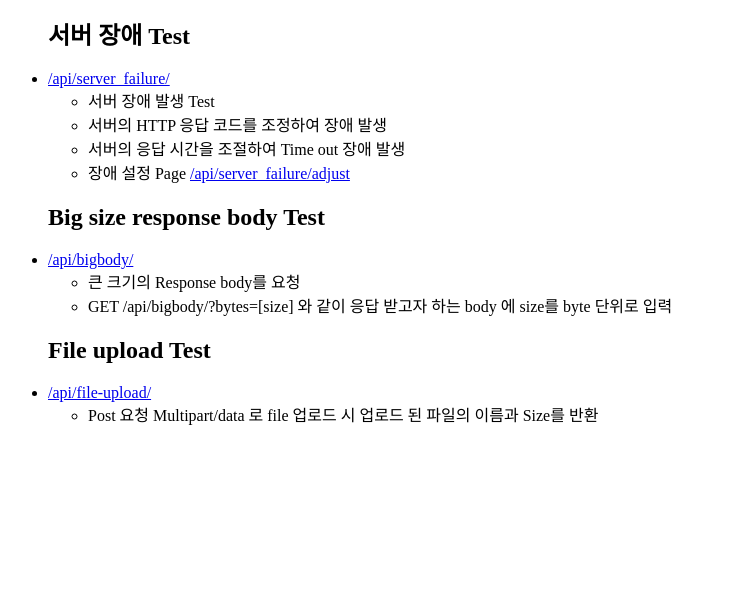
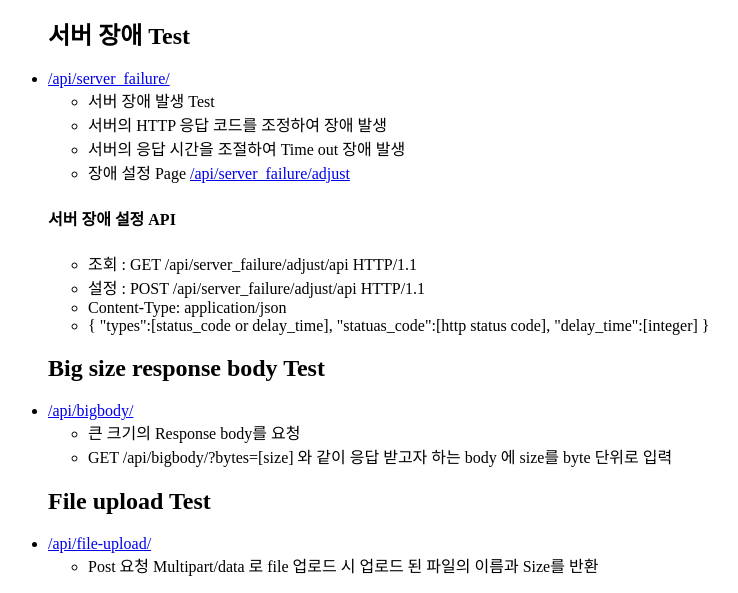
Before and after one commit to taejukim/django_server, a Django app: template api/templates/index.html in a window 1280 px wide. Shown: the part 1016-1609 px from the top of the page, without its empty margins (0-738 px from the left). Before the commit the page ends 1441 px from the top, so only its background shows below. Run offline with Django 3.2, Linux system fonts and the light colour scheme; the template is opened without the code that fills it, so the values that code supplies are empty.

Commit message:
update manual

```diff
--- a/api/templates/index.html
+++ b/api/templates/index.html
@@ -86,6 +86,14 @@
                     <li>서버의 응답 시간을 조절하여 Time out 장애 발생</li>
                     <li>장애 설정 Page <a href="/api/server_failure/adjust" target="_blank">/api/server_failure/adjust</a></li>
                 </ul>
+                <h4>서버 장애 설정 API</h4>
+                <ul>
+                    <li>조회 : GET /api/server_failure/adjust/api HTTP/1.1</li>
+                    <li>설정 : POST /api/server_failure/adjust/api HTTP/1.1</li>
+                    <li>Content-Type: application/json</li>
+                    <li>{ "types":[status_code or delay_time], "statuas_code":[http status code], "delay_time":[integer] }</li>
+
+                </ul>
             </li>
             <h2>Big size response body Test</h2>
             <li><a href="/api/bigbody" target="_blank">/api/bigbody/</a>
```
